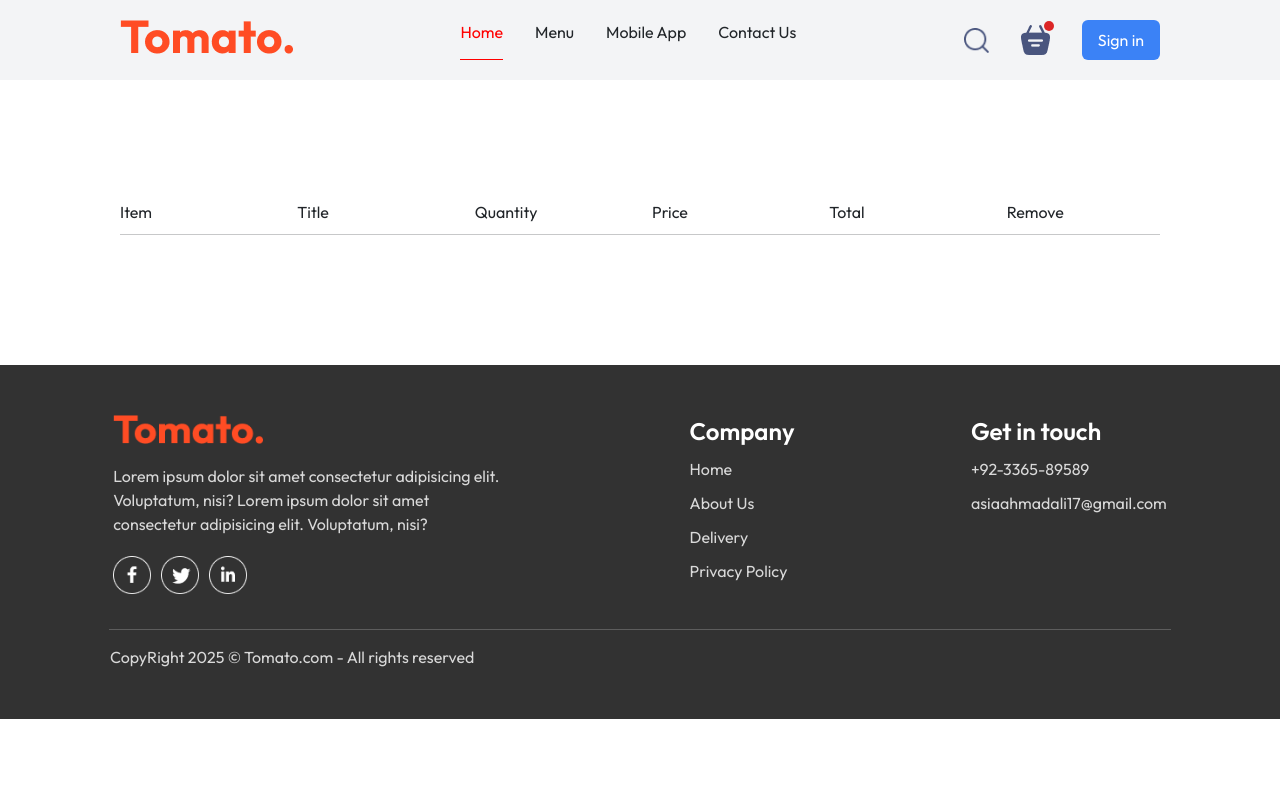
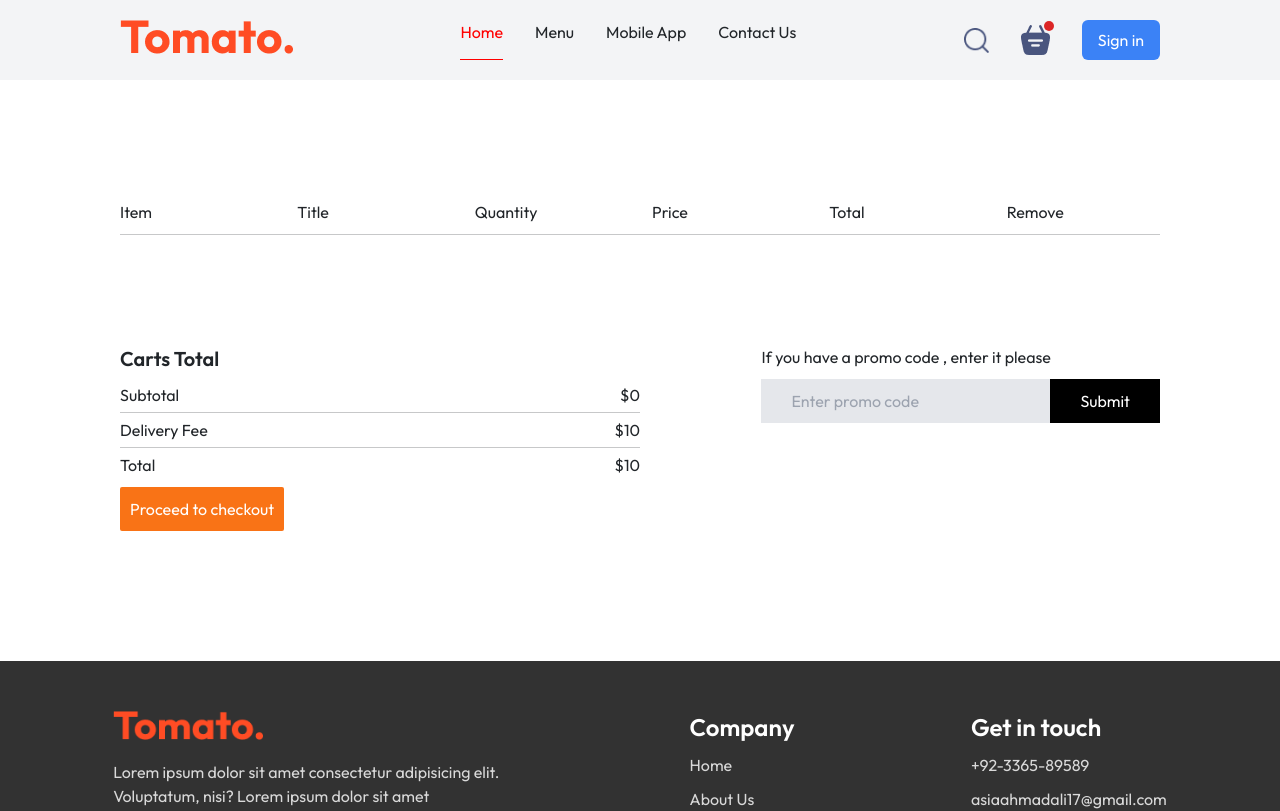
Before and after one commit to asiaahmadali/FoodDel, a React (Vite) app in the folder Frontend/: page /cart in a window 1280 px wide. Shown: the top 811 px of the page. Built offline with nearby package versions, Linux system fonts and the light colour scheme.

Commit message:
totals price of cart

```diff
--- a/Frontend/src/context/StoreContext.jsx
+++ b/Frontend/src/context/StoreContext.jsx
@@ -21,17 +21,30 @@ const StoreContextprovider = (Props) => {
     setCartItems((prev) => ({ ...prev, [itemid]: prev[itemid] - 1 }));
   };
 
+  const totalpriceofCart = () => {
+    let totalAmount = 0;
+
+    // beacuse cartitems is object that why used forin loop
+    for (const item in cartitems) {
+      if (cartitems[item] > 0) {
+        const iteminfo = food_list.find(
+          (productitem) => productitem._id === item
+        );
+        totalAmount = totalAmount + iteminfo.price * cartitems[item];
+      }
+    }
+    return totalAmount;
+  };
+
   const contextValue = {
     food_list,
     cartitems,
     setCartItems,
     addToCart,
     removeFromCart,
+    totalpriceofCart,
   };
 
-  useEffect(() => {
-    console.log(cartitems);
-  }, [cartitems]);
   return (
     <StoreContext.Provider value={contextValue}>
       {Props.children}
--- a/Frontend/src/pages/Cart/Cart.jsx
+++ b/Frontend/src/pages/Cart/Cart.jsx
@@ -2,7 +2,8 @@ import { useContext } from 'react';
 import { StoreContext } from '../../context/StoreContext';
 
 function Cart() {
-  const { food_list, cartitems, removeFromCart } = useContext(StoreContext);
+  const { food_list, cartitems, removeFromCart, totalpriceofCart } =
+    useContext(StoreContext);
   return (
     <div className="m-[120px] font-outfit">
       {/* cart items */}
@@ -50,6 +51,55 @@ function Cart() {
           }
         })}
       </div>
+
+      {/* cart total and promo code */}
+      <div className="flex justify-between  mt-[100px]">
+        {/* total amount */}
+        <div className="w-1/2">
+          <h1 className="text-xl font-bold mb-[10px]">Carts Total</h1>
+          <div>
+            {/* total */}
+            <div className="flex justify-between items-center">
+              <p>Subtotal </p>
+              <p>${totalpriceofCart()}</p>
+            </div>
+
+            <hr className="my-[5px]" />
+
+            {/* delivery fee */}
+            <div className="flex justify-between items-center">
+              <p>Delivery Fee </p>
+              <p>${10}</p>
+            </div>
+
+            <hr className="my-[5px]" />
+
+            {/* with delivery charges */}
+            <div className="flex justify-between items-center">
+              <p>Total</p>
+              <p>${totalpriceofCart() + 10}</p>
+            </div>
+          </div>
+          {/* proceed btn */}
+          <button className="bg-orange-500 p-[10px] my-[10px] text-white rounded-sm">
+            Proceed to checkout
+          </button>
+        </div>
+        {/* promo code */}
+        <div className="flex flex-col gap-[10px]">
+          <p>If you have a promo code , enter it please</p>
+          <div className="rounded-sm ">
+            <input
+              type="text"
+              className="outline-none bg-gray-200  p-[10px] px-[30px]"
+              placeholder="Enter promo code"
+            />
+            <button className="bg-black text-white p-[10px] px-[30px]">
+              Submit
+            </button>
+          </div>
+        </div>
+      </div>
     </div>
   );
 }
```
